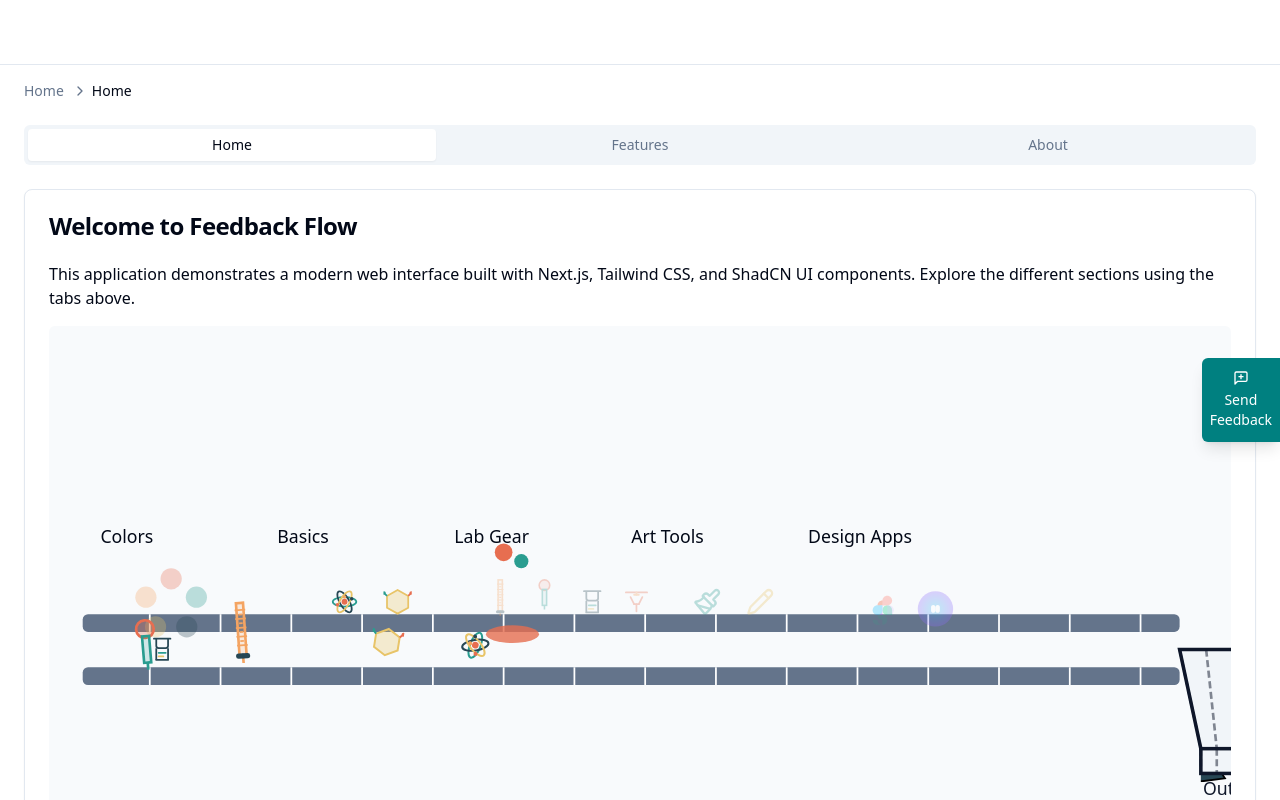
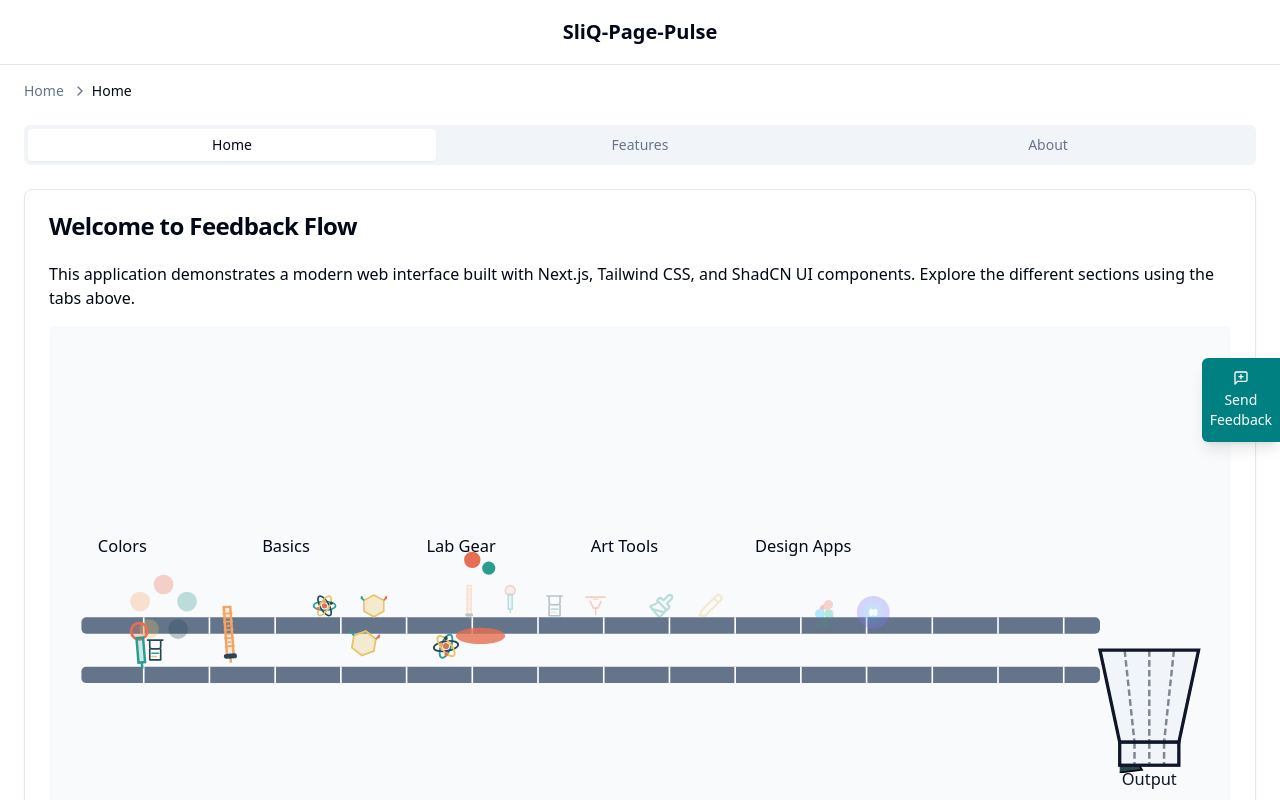
Before and after one commit to asksandipd/sliq-feedback, a Next.js app: page / in a window 1280 px wide. Shown: the top 800 px of the page. Built offline with nearby package versions, Linux system fonts and the light colour scheme.

Commit message:
Move the output bin into view and Add this centered text - SliQ-Page-Pulse to the header section which is Empty right now -

```diff
--- a/src/components/content/assembly-line-animation.tsx
+++ b/src/components/content/assembly-line-animation.tsx
@@ -61,7 +61,7 @@ const SugarIcon = ({ size = 18 }: { size?: number }) => (
 );
 
 const BuretteIcon = ({ size = 20 }: { size?: number }) => (
- <svg width={size} height={size*2} viewBox="0 0 20 40" fill="none" xmlns="http://www.w3.org/2000/svg">
+ <svg width={size} height={size ? size*2 : 40} viewBox="0 0 20 40" fill="none" xmlns="http://www.w3.org/2000/svg">
     {/* Tube */}
     <rect x="8" y="1" width="4" height="30" stroke="hsl(var(--chart-5))" strokeWidth="1.5" fill="hsl(var(--chart-5)/0.2)"/>
     {/* Graduations */}
@@ -83,7 +83,7 @@ const BuretteIcon = ({ size = 20 }: { size?: number }) => (
 );
 
 const PipetteIcon = ({ size = 20 }: { size?: number }) => (
- <svg width={size} height={size*1.5} viewBox="0 0 20 30" fill="none" xmlns="http://www.w3.org/2000/svg">
+ <svg width={size} height={size ? size*1.5 : 30} viewBox="0 0 20 30" fill="none" xmlns="http://www.w3.org/2000/svg">
     {/* Bulb */}
     <ellipse cx="10" cy="6" rx="5" ry="5" stroke="hsl(var(--chart-1))" strokeWidth="1.5" fill="hsl(var(--chart-1)/0.3)"/>
     {/* Tube */}
@@ -219,6 +219,7 @@ export function AssemblyLineAnimation() {
   const beltSpeed = 40; // Reduced speed slightly
   const beltLength = 600; // Increased belt length for more stages
   const cycleDuration = beltLength / beltSpeed; // Time for one item to cross
+  const svgWidth = beltLength + 100; // Adjusted SVG width to accommodate the bin
 
   // Calculate item positions based on time - adding a random offset for less uniformity
   const getItemPosition = (stageStartTime: number, stageDuration: number, initialOffset = 0) => {
@@ -241,7 +242,7 @@ export function AssemblyLineAnimation() {
   const outputX = beltLength + 20;
   const binWidth = 60;
   const binHeight = 70;
-  const binX = outputX + 10;
+  const binX = outputX + 10; // Position bin relative to outputX
   const binY = 70;
   const binBottomY = binY + binHeight;
   const binCenterX = binX + binWidth / 2;
@@ -403,7 +404,7 @@ export function AssemblyLineAnimation() {
 
   return (
     <div className="w-full aspect-video bg-muted/50 rounded-md overflow-hidden flex items-center justify-center p-4">
-      <svg ref={svgRef} viewBox="0 0 650 150" width="100%" height="100%" className="overflow-visible"> {/* Increased viewbox width */}
+      <svg ref={svgRef} viewBox={`0 0 ${svgWidth} 150`} width="100%" height="100%" className="overflow-visible"> {/* Adjusted viewbox width */}
         {/* Conveyor Belt */}
         <rect x="10" y="80" width={beltLength + 20} height="10" fill="hsl(var(--muted-foreground))" rx="3" />
         <rect x="10" y="50" width={beltLength + 20} height="10" fill="hsl(var(--muted-foreground))" rx="3" />
--- a/src/components/layout/header.tsx
+++ b/src/components/layout/header.tsx
@@ -5,8 +5,11 @@ import { FeedbackToggle } from '../feedback/feedback-toggle';
 export function Header() {
   return (
     <header className="sticky top-0 z-40 w-full border-b bg-background">
-      <div className="container flex h-16 items-center justify-end px-4 md:px-6"> {/* Changed justify-between to justify-end */}
-        {/* Remove Breadcrumbs component */}
+      <div className="container flex h-16 items-center justify-between px-4 md:px-6"> {/* Changed justify-end to justify-between */}
+        {/* Add centered title */}
+        <div className="flex-1 text-center">
+          <h1 className="text-xl font-semibold text-foreground">SliQ-Page-Pulse</h1>
+        </div>
         <FeedbackToggle />
       </div>
     </header>
```
